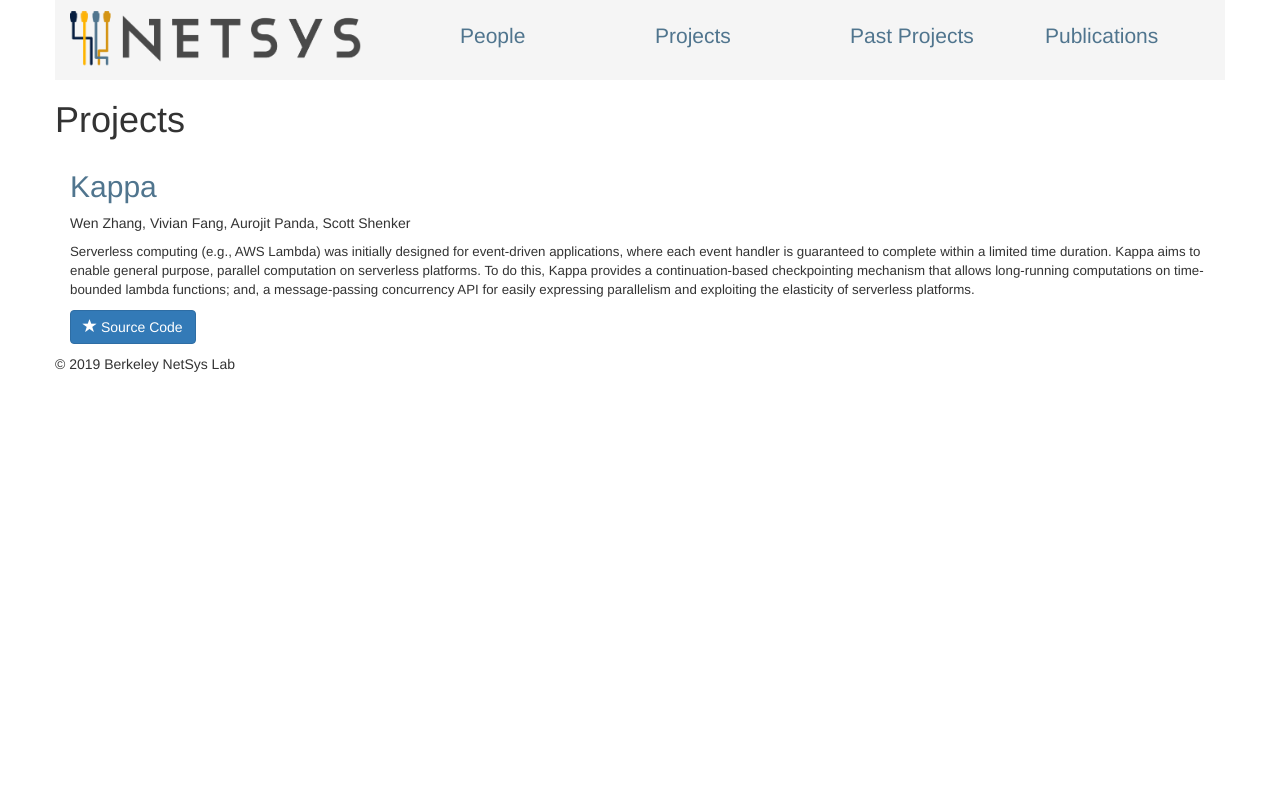
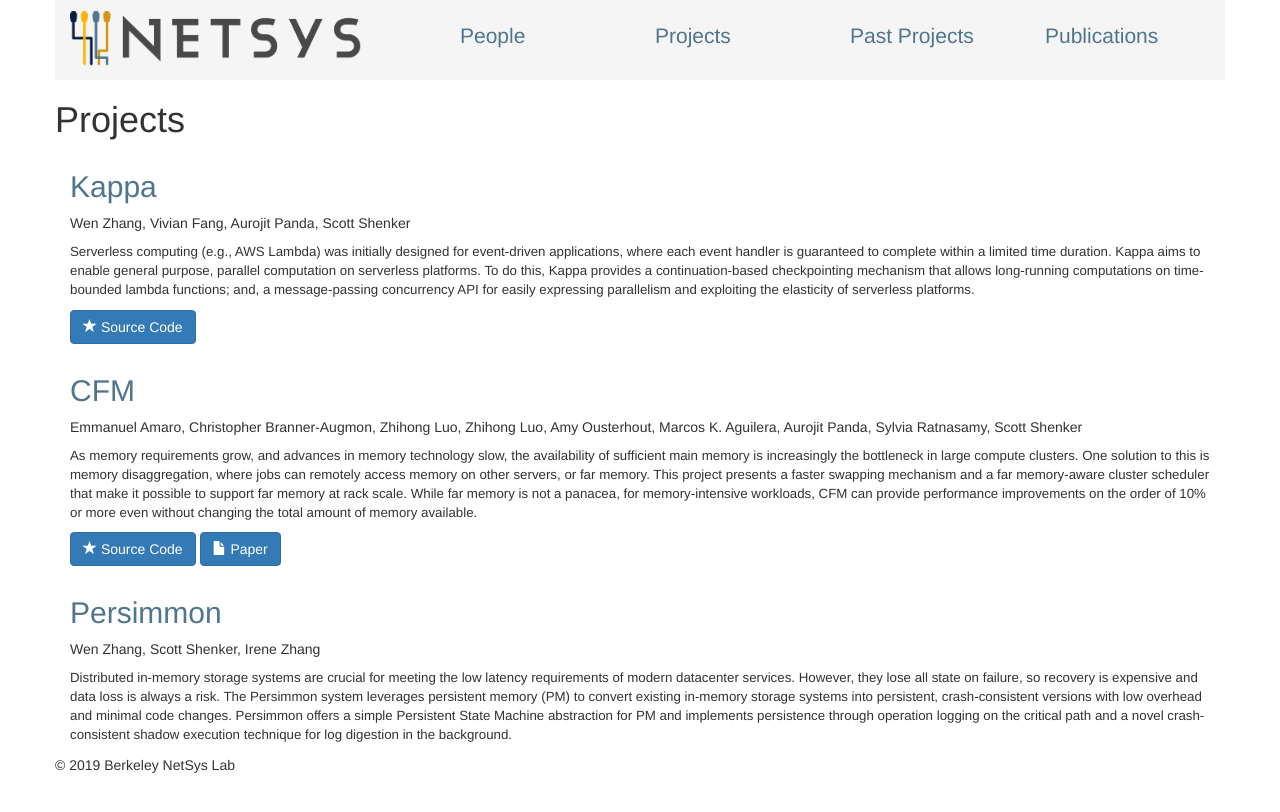
Before and after one commit to NetSys/netsys_website, a Jekyll site: the page built from src/projects/index.html, in a window 1280 px wide. Shown: the top 812 px of the page. Built offline with Jekyll 4.4.1, drawn with Linux system fonts in a browser that asks for light colours; Markdown is read by kramdown in place of the engine named in the settings.

Commit message:
Update projects

```diff
--- a/src/_data/projects.yaml
+++ b/src/_data/projects.yaml
@@ -11,8 +11,8 @@
     parallelism and exploiting the elasticity of serverless platforms.
   feature_excerpt: >
     Kappa is a framework for creating and running applications on serverless computing platforms.
-    Kappa enables writing long-running applications on time-bounded Lambda functions through Kappa's
-    continuation-based checkpointing mechanism and its expressive message-passing concurrency API.
+    It enables writing long-running applications on time-bounded Lambda functions through its
+    continuation-based checkpointing mechanism and message-passing concurrency API.
   links:
     - {
         name: Source Code,
@@ -20,6 +20,56 @@
         type: code,
         featured: true,
     }
+
+- title: CFM
+  url: "https://github.com/clusterfarmem"
+  is_ongoing: true
+  participants: Emmanuel Amaro, Christopher Branner-Augmon, Zhihong  Luo, Zhihong Luo, Amy Ousterhout, Marcos K. Aguilera, Aurojit Panda, Sylvia Ratnasamy, Scott Shenker
+  desc: >
+    As memory requirements grow, and advances in memory technology slow, the availability of sufficient
+    main memory is increasingly the bottleneck in large compute clusters. One solution to this is memory
+    disaggregation, where jobs can remotely access memory on other servers, or far memory. This project
+    presents a faster swapping mechanism and a far memory-aware cluster scheduler that make it possible
+    to support far memory at rack scale. While far memory is not a panacea, for memory-intensive workloads,
+    CFM can provide performance improvements on the order of 10% or more even without changing the total
+    amount of memory available.
+  feature_excerpt: >
+    CFM presents a faster swapping mechanism and a far memory-aware cluster scheduler that make it possible
+    to support far memory at rack scale. For memory-intensive workloads, CFM can provide performance improvements
+    on the order of 10% or more even without changing the total amount of memory available.
+  links:
+    - {
+        name: Source Code,
+        url: "https://github.com/clusterfarmem",
+        type: code,
+        featured: true,
+    }
+    - {
+        name: "Paper",
+        url: "https://dl.acm.org/doi/abs/10.1145/3342195.3387522",
+        type: paper,
+        featured: true
+    }
+
+- title: Persimmon
+  url: "#"
+  is_ongoing: true
+  participants: Wen Zhang, Scott Shenker, Irene Zhang
+  desc: >
+    Distributed in-memory storage systems are crucial for meeting the low latency
+    requirements of modern datacenter services. However, they lose all state on
+    failure, so recovery is expensive and data loss is always a risk.  The
+    Persimmon system leverages persistent memory (PM) to convert existing in-memory
+    storage systems into persistent, crash-consistent versions with low overhead
+    and minimal code changes. Persimmon offers a simple Persistent State Machine
+    abstraction for PM and implements persistence through operation logging on the
+    critical path and a novel crash-consistent shadow execution technique for log
+    digestion in the background.
+  feature_excerpt: >
+    The Persimmon system leverages persistent memory (PM) to convert existing in-memory
+    storage systems into persistent, crash-consistent versions with low overhead
+    and minimal code changes.
+
 
 - title: BESS
   is_ongoing: false
```
